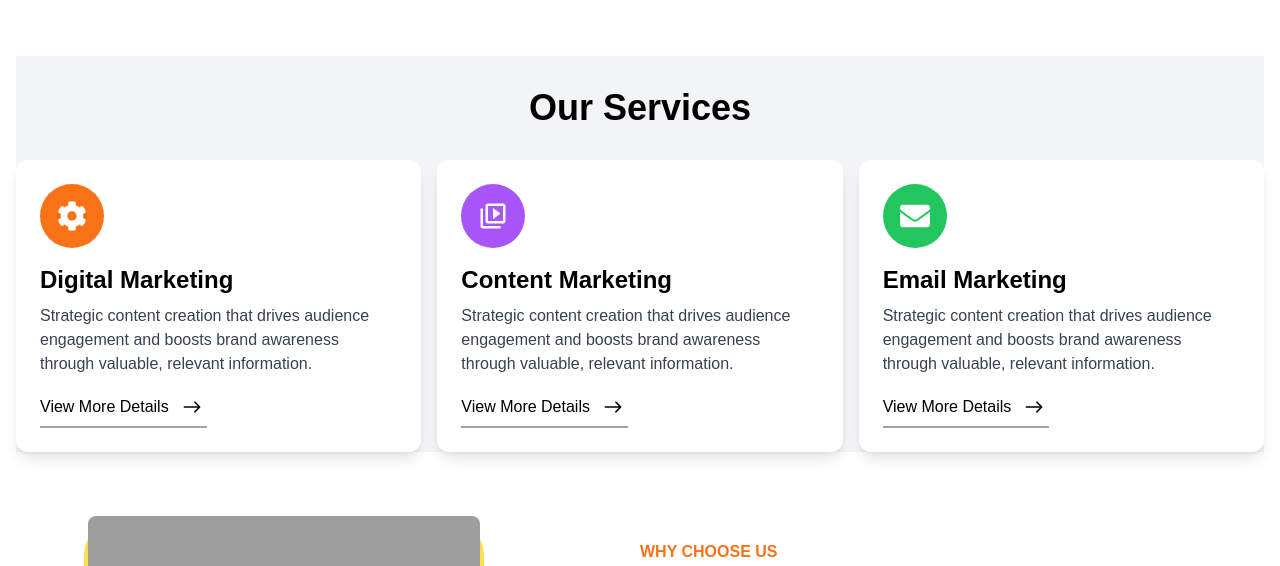
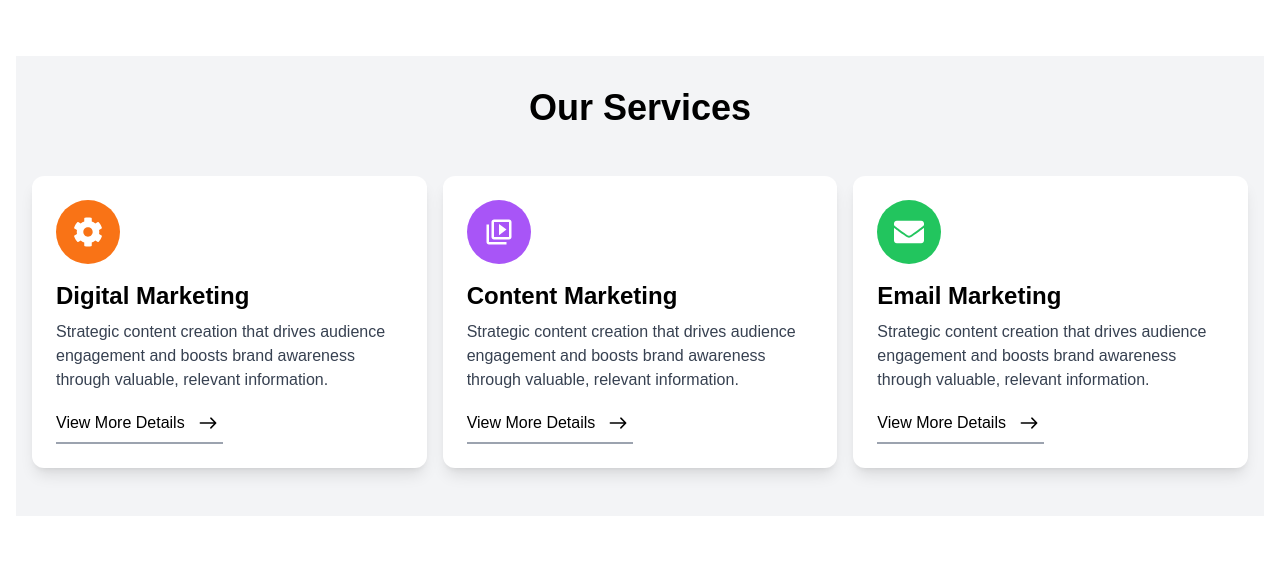
Before and after one commit to xnafi/corporate-2.0, a Next.js app: page /about-us in a window 1280 px wide. Shown: the part 920-1486 px from the top of the page. Built offline with nearby package versions, Linux system fonts and the light colour scheme; grey boxes are pictures that could not be loaded.

Commit message:
services done

```diff
--- a/src/app/about-us/page.tsx
+++ b/src/app/about-us/page.tsx
@@ -5,7 +5,7 @@ import CollaborateWork from "@/components/view/CollaborateWork";
 import ContactUs from "@/components/view/ContactUs";
 import Feedback2 from "@/components/view/Feedback2";
 import LiveChat from "@/components/view/LiveChat";
-import OurService from "@/components/view/OurService";
+import OurService from "@/components/view/OurServicePage-1";
 import OurTeam from "@/components/view/OurTeam";
 import WhyChooseUs from "@/components/view/WhyChooseUs";
 import Image from "next/image";
--- a/src/app/home-page-1/page.tsx
+++ b/src/app/home-page-1/page.tsx
@@ -6,10 +6,9 @@ import ContactUs from "@/components/view/ContactUs";
 import HappyCustomer from "@/components/view/HappyCustomer";
 import LiveChat from "@/components/view/LiveChat";
 import OurProject from "@/components/view/OurProject2";
-import OurService from "@/components/view/OurService";
+import OurService from "@/components/view/OurServicePage-1";
 import OurTeam from "@/components/view/OurTeam";
 import Testimonial from "@/components/view/Testimonial";
-
 
 export default function HomePage() {
   return (
--- a/src/components/re-ui/SecondaryButton.tsx
+++ b/src/components/re-ui/SecondaryButton.tsx
@@ -36,7 +36,7 @@ const SecondaryButton: React.FC<SecondaryButtonProps> = ({
         {text}
       </span>
       {withArrow && <FaArrowRight className="z-10 ml-2" />}
-      {withIcon && <Icon className="z-10 ml-2" size={18} />}
+      {withIcon && <Icon className="z-10 ml-2" size={18}/>}
     </>
   );
 
--- a/src/components/view/OurService.tsx
+++ b/src/components/view/OurServicePage-1.tsx
@@ -1,10 +1,16 @@
-"use client";
-
 import { FaCog, FaEnvelope } from "react-icons/fa";
 import { MdOutlineVideoLibrary } from "react-icons/md";
 import { IoIosArrowRoundForward } from "react-icons/io";
+import React, { JSX } from "react";
 
-const services = [
+type Service = {
+  title: string;
+  description: string;
+  icon: JSX.Element;
+  bgColor: string;
+};
+
+const services: Service[] = [
   {
     title: "Digital Marketing",
     description:
@@ -28,20 +34,20 @@ const services = [
   },
 ];
 
-const OurService = () => {
+const OurService: React.FC = () => {
   return (
-    <section className="bg-gray-100 ">
-      <div className="">
+    <section className="bg-gray-100">
+      <div>
         <div className="text-center">
-          <h2 className="title-header-text mb-8 pt-8">Our Services</h2>
+          <h2 className="title-header-text pt-8">Our Services</h2>
         </div>
 
         {/* Services Grid */}
-        <div className="grid grid-cols-1 sm:grid-cols-2 lg:grid-cols-3 gap-4">
+        <div className="grid grid-cols-1 sm:grid-cols-2 lg:grid-cols-3 gap-4 container">
           {services.map((service, index) => (
             <div
               key={index}
-              className="bg-white rounded-xl p-6 shadow-lg flex flex-col items-center sm:items-start text-center sm:text-left transition-transform transform hover:scale-105 hover:shadow-xl"
+              className="bg-white rounded-xl p-6 shadow-lg flex flex-col items-center sm:items-start text-center sm:text-left duration-300 ease-linear transition-transform transform hover:scale-105 hover:shadow-xl"
             >
               {/* Icon */}
               <div
@@ -50,7 +56,7 @@ const OurService = () => {
                 {service.icon}
               </div>
 
-              {/* Service Title */}
+              {/* Title */}
               <h3 className="text-xl md:text-2xl font-semibold mb-2">
                 {service.title}
               </h3>
@@ -60,14 +66,11 @@ const OurService = () => {
                 {service.description}
               </p>
 
-              {/* View More Button */}
-              <a
-                href="#"
-                className="text-black font-medium inline-flex items-center gap-2 hover:underline border-b-2 border-gray-400 pb-1"
-              >
-                View More Details{" "}
+              {/* View More */}
+              <span className="text-black font-medium inline-flex items-center gap-2 hover:underline border-b-2 border-gray-400 pb-1">
+                View More Details
                 <IoIosArrowRoundForward className="text-2xl md:text-3xl" />
-              </a>
+              </span>
             </div>
           ))}
         </div>
```
Lines whose indentation alone changed are shown as unchanged.
